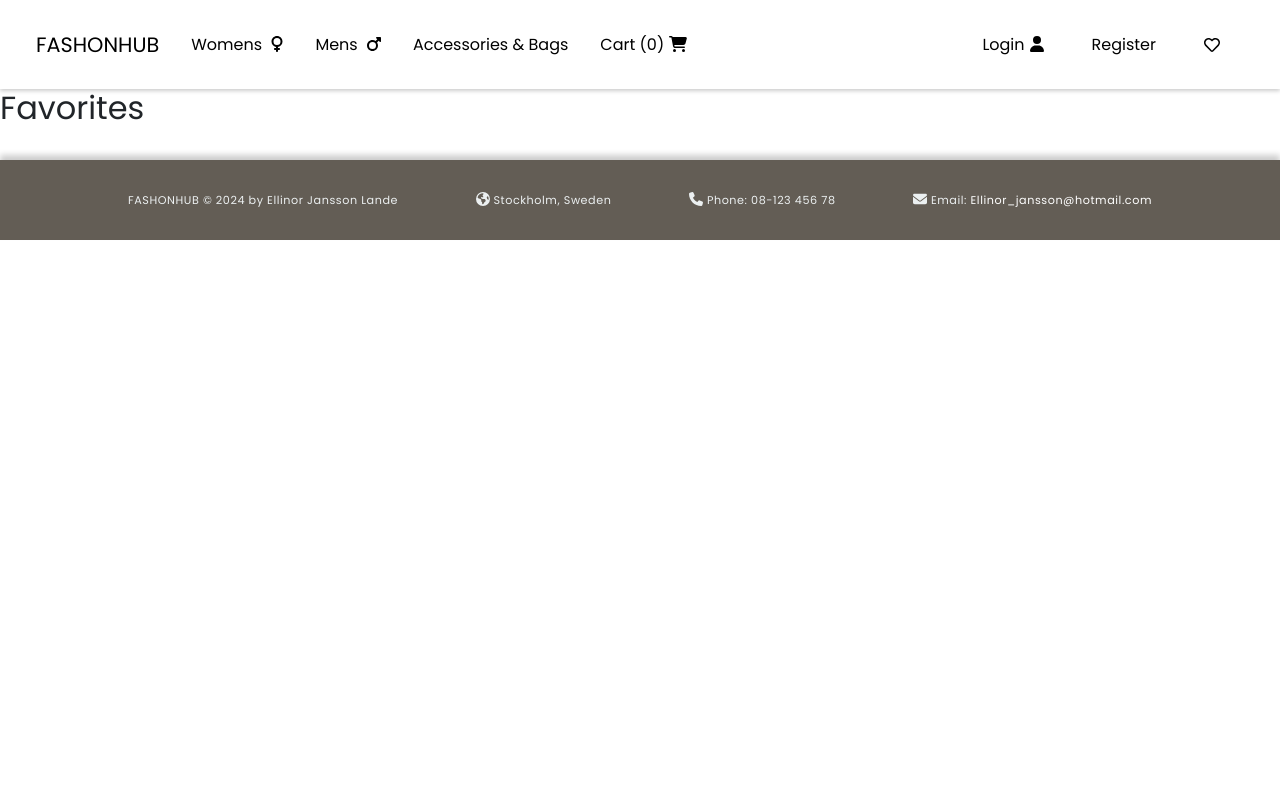
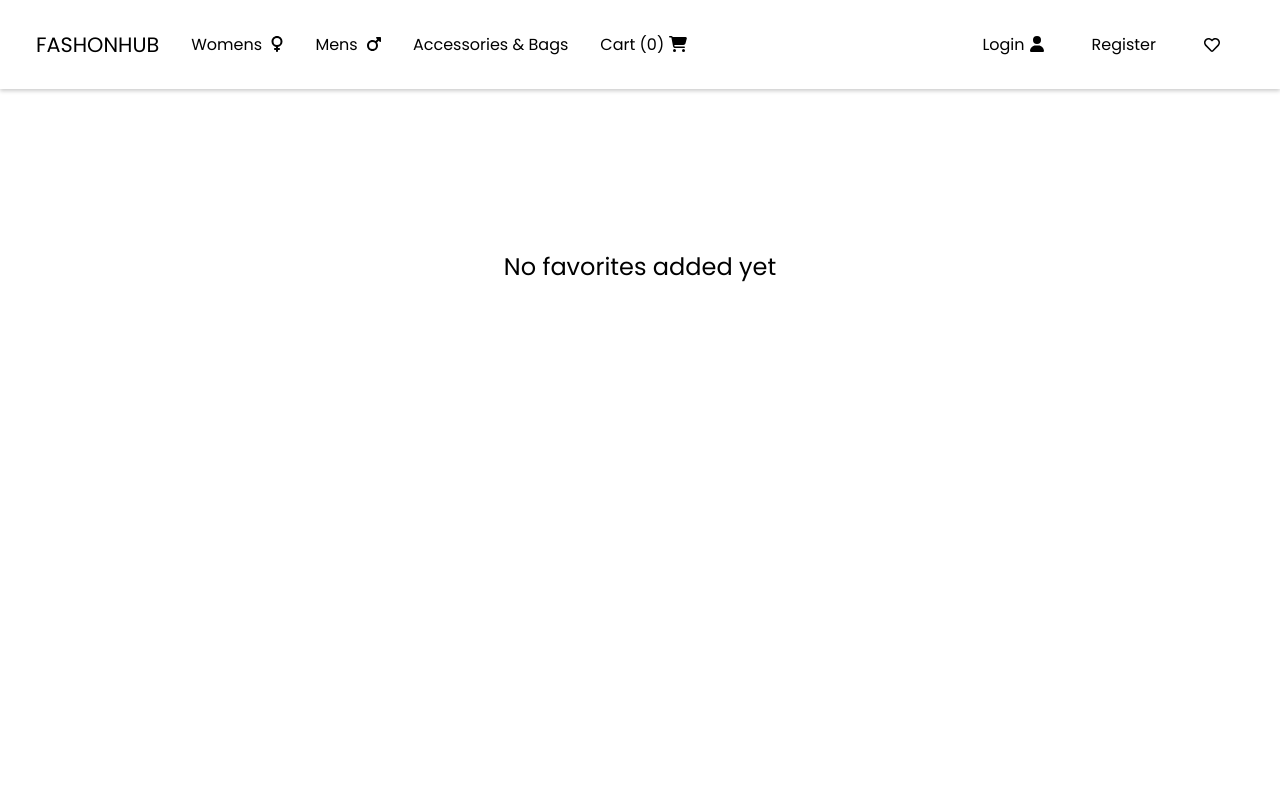
Before and after one commit to ellinorjanssonl/E-commercive, a React (Vite) app in the folder Frontend/: page /favorites in a window 1280 px wide. Shown: the top 800 px of the page. Built offline with nearby package versions, Linux system fonts and the light colour scheme.

Commit message:
small changes

```diff
--- a/Frontend/src/Pages/Favories.jsx
+++ b/Frontend/src/Pages/Favories.jsx
@@ -5,11 +5,15 @@ import { useCart } from '../Components/CartContext';
 const Favorites = () => {
   const { favorites } = useCart(); // Använd useCart för att hämta favorites direkt
 
+  if (favorites.length === 0) {
+    return <p className='message'>No favorites added yet</p>;
+  }
+
   return (
     <div className='favorites'>
       <h2>Favorites</h2>
       <div className='products'>
-        {favorites.map(product => ( // Iterera över favorites från context
+        {favorites.map(product => (
           <ul className='productsUL' key={product.id}>
             <li>
               <h3>{product.name}</h3>
```
